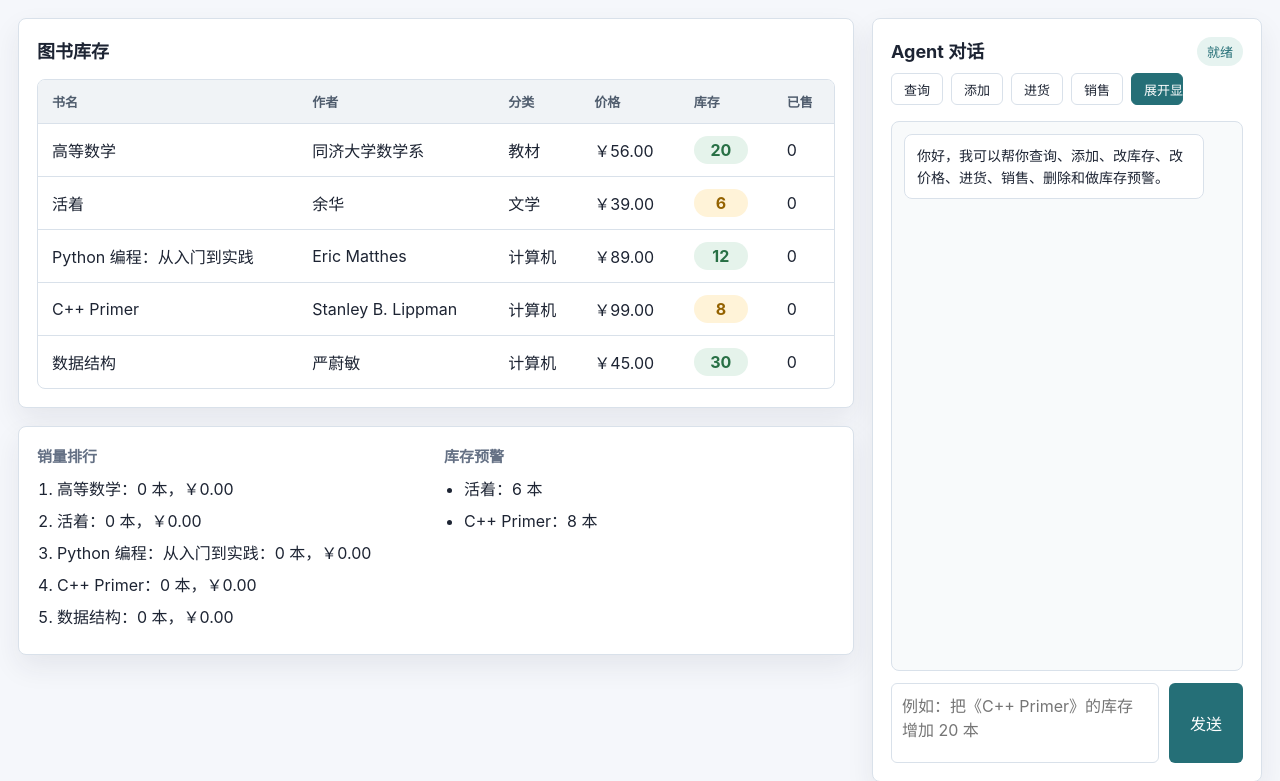
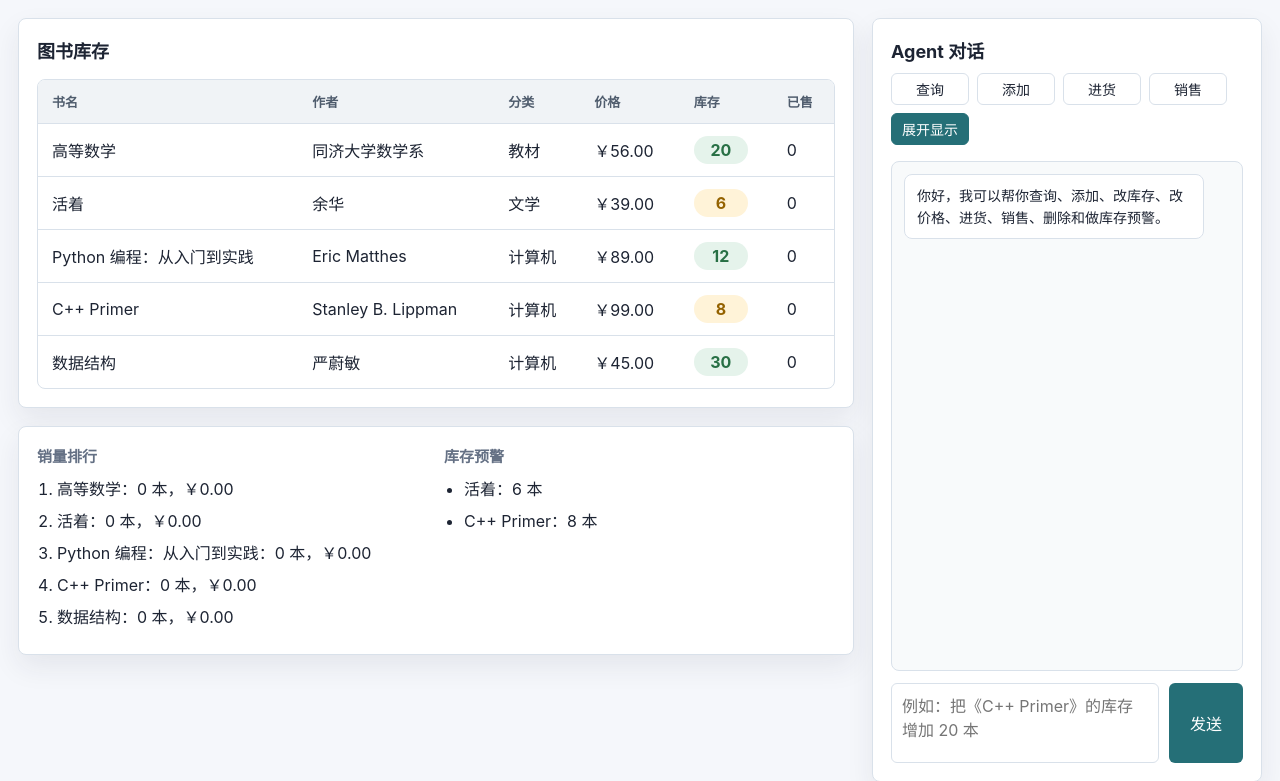
Before and after one commit to Ailsa-LIn/library-with-agent, a Flask app: page / in a window 1280 px wide. Shown: the part 74-855 px from the top of the page. Run offline with Flask 3, Linux system fonts and the light colour scheme; data comes from the database, SQL or seed files in the repository; data that the repository does not hold is empty.

Commit message:
修改快捷按钮的显示

```diff
--- a/static/app.js
+++ b/static/app.js
@@ -10,8 +10,8 @@ const els = {
   chatLog: document.querySelector("#chatLog"),
   agentForm: document.querySelector("#agentForm"),
   agentInput: document.querySelector("#agentInput"),
-  agentStatus: document.querySelector("#agentStatus"),
   shortcutButtons: document.querySelectorAll("[data-template]"),
+  shortcutPanel: document.querySelector(".agent-shortcuts"),
   shortcutToggle: document.querySelector("#shortcutToggle"),
   shortcutExtraButtons: document.querySelectorAll(".shortcut-extra"),
   toast: document.querySelector("#toast"),
@@ -146,7 +146,6 @@ async function sendAgentMessage(event) {
 
   appendMessage("user", escapeHtml(message));
   els.agentInput.value = "";
-  els.agentStatus.textContent = "处理中";
 
   try {
     const result = await requestJson("/api/agent", {
@@ -158,8 +157,6 @@ async function sendAgentMessage(event) {
     await loadAll();
   } catch (error) {
     appendMessage("agent", escapeHtml(error.message), true);
-  } finally {
-    els.agentStatus.textContent = "就绪";
   }
 }
 
@@ -190,12 +187,14 @@ els.shortcutButtons.forEach((button) => {
   });
 });
 els.shortcutToggle.addEventListener("click", () => {
-  const expanded = els.shortcutToggle.getAttribute("aria-expanded") === "true";
-  els.shortcutExtraButtons.forEach((button) => {
-    button.hidden = expanded;
+  animateShortcutLayout(() => {
+    const expanded = els.shortcutToggle.getAttribute("aria-expanded") === "true";
+    els.shortcutExtraButtons.forEach((button) => {
+      button.hidden = expanded;
+    });
+    els.shortcutToggle.setAttribute("aria-expanded", String(!expanded));
+    els.shortcutToggle.textContent = expanded ? "展开显示" : "折叠显示";
   });
-  els.shortcutToggle.setAttribute("aria-expanded", String(!expanded));
-  els.shortcutToggle.textContent = expanded ? "展开显示" : "折叠显示";
 });
 
 function placeCursorInTemplate(value) {
@@ -214,5 +213,47 @@ function placeCursorInTemplate(value) {
   els.agentInput.setSelectionRange(value.length, value.length);
 }
 
+function animateShortcutLayout(updateLayout) {
+  const before = shortcutRects();
+  updateLayout();
+  const after = shortcutRects();
+
+  after.forEach((newRect, button) => {
+    const oldRect = before.get(button);
+    if (!oldRect) {
+      button.animate(
+        [
+          { opacity: 0, transform: "translateY(-4px)" },
+          { opacity: 1, transform: "translateY(0)" },
+        ],
+        { duration: 160, easing: "ease-out" },
+      );
+      return;
+    }
+
+    const dx = oldRect.left - newRect.left;
+    const dy = oldRect.top - newRect.top;
+    if (dx === 0 && dy === 0) return;
+
+    button.animate(
+      [
+        { transform: `translate(${dx}px, ${dy}px)` },
+        { transform: "translate(0, 0)" },
+      ],
+      { duration: 240, easing: "cubic-bezier(0.2, 0, 0, 1)" },
+    );
+  });
+}
+
+function shortcutRects() {
+  const rects = new Map();
+  els.shortcutPanel.querySelectorAll("button").forEach((button) => {
+    if (!button.hidden) {
+      rects.set(button, button.getBoundingClientRect());
+    }
+  });
+  return rects;
+}
+
 appendMessage("agent", "你好，我可以帮你查询、添加、改库存、改价格、进货、销售、删除和做库存预警。");
 loadAll().catch((error) => showToast(error.message));
--- a/static/styles.css
+++ b/static/styles.css
@@ -345,20 +345,30 @@ tr:last-child td {
 }
 
 .agent-shortcuts {
-  display: grid;
-  grid-template-columns: repeat(5, minmax(0, 1fr));
+  display: flex;
+  flex-wrap: wrap;
   gap: 8px;
   margin-top: 10px;
 }
 
 .agent-shortcuts button {
   min-height: 32px;
+  min-width: 78px;
   border: 1px solid var(--line);
   background: white;
   color: var(--text);
-  padding: 0 12px;
-  font-size: 13px;
+  display: inline-flex;
+  align-items: center;
+  justify-content: center;
+  padding: 0 10px;
+  font-size: 14px;
   white-space: nowrap;
+  overflow: visible;
+  text-align: center;
+}
+
+.agent-shortcuts button[hidden] {
+  display: none;
 }
 
 .agent-shortcuts button:hover {
@@ -366,7 +376,13 @@ tr:last-child td {
   color: var(--primary);
 }
 
+.agent-shortcuts button:focus-visible {
+  outline: none;
+  box-shadow: 0 0 0 3px rgba(37, 111, 119, 0.18);
+}
+
 .agent-shortcuts .shortcut-toggle {
+  order: 100;
   background: var(--primary);
   color: white;
   border-color: var(--primary);
@@ -535,6 +551,6 @@ tr:last-child td {
   }
 
   .agent-shortcuts {
-    grid-template-columns: repeat(3, minmax(0, 1fr));
+    gap: 6px;
   }
 }
--- a/templates/index.html
+++ b/templates/index.html
@@ -4,7 +4,7 @@
     <meta charset="utf-8" />
     <meta name="viewport" content="width=device-width, initial-scale=1" />
     <title>基于 Agent 的图书进销存系统</title>
-    <link rel="stylesheet" href="{{ url_for('static', filename='styles.css') }}?v=20260601-8" />
+    <link rel="stylesheet" href="{{ url_for('static', filename='styles.css') }}?v=20260601-12" />
   </head>
   <body>
     <header class="app-header">
@@ -78,7 +78,6 @@
               <button class="shortcut-extra" type="button" data-template="deleteBook" hidden>删除</button>
             </div>
           </div>
-          <span id="agentStatus">就绪</span>
         </div>
 
         <div id="chatLog" class="chat-log"></div>
@@ -91,6 +90,6 @@
     </main>
 
     <div id="toast" class="toast" hidden></div>
-    <script src="{{ url_for('static', filename='app.js') }}?v=20260601-8"></script>
+    <script src="{{ url_for('static', filename='app.js') }}?v=20260601-12"></script>
   </body>
 </html>
```
